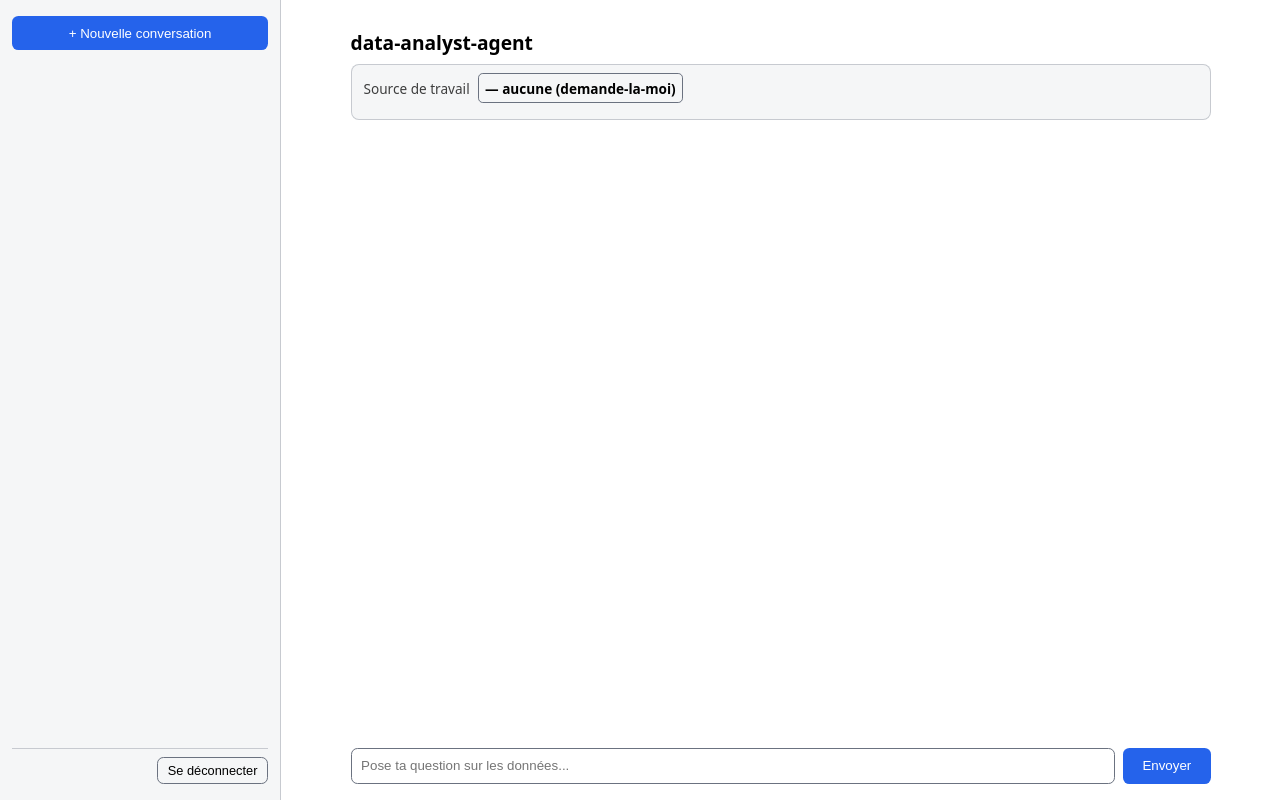
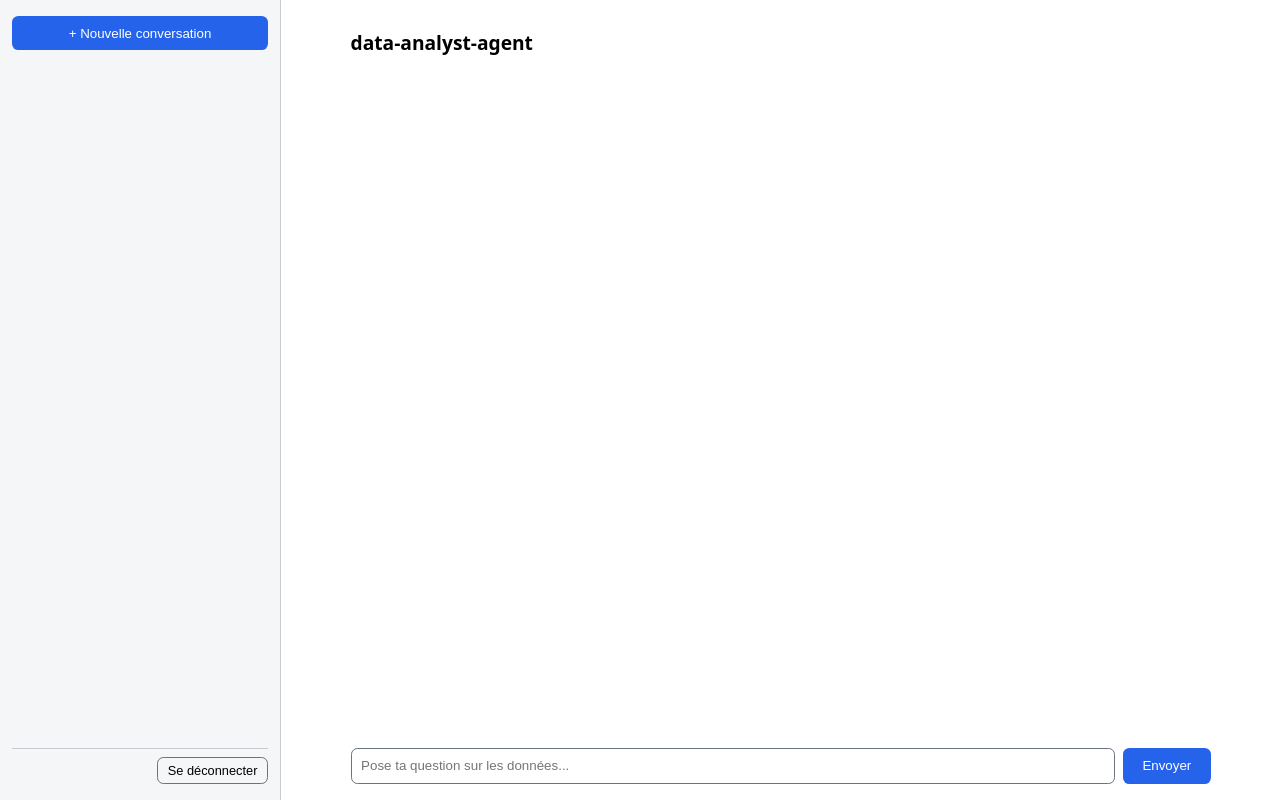
Before and after one commit to floSa/data-analyst-agent, a Python web app: template src/data_analyst_agent/api/templates/chat.html in a window 1280 px wide. Run offline with Jinja, Linux system fonts and the light colour scheme; the template is opened without the code that fills it, so the values that code supplies are empty.

Commit message:
fix(page de chat): plus rien au-dessus du fil, la source se demande à l'agent
Le bandeau « Source de travail » disparaît complètement — menu puis témoin, les
deux posaient à l'écran une question que le dialogue pose mieux. La page ne lit
même plus le catalogue : elle n'a plus rien à en afficher.

On demande « quelles sources as-tu ? », l'agent les annonce ; on nomme celle
qu'on veut, il la lie et l'écrit dans le fil. C'est la conversation qui porte
l'état, et c'est elle qu'on relit.

Le test de navigateur tient désormais l'ABSENCE du bandeau : une absence se
remet toute seule le jour où quelqu'un la trouve pratique.

```diff
--- a/src/data_analyst_agent/api/templates/chat.html
+++ b/src/data_analyst_agent/api/templates/chat.html
@@ -35,16 +35,6 @@
   #colonne { flex: 1; display: flex; flex-direction: column; min-width: 0;
              max-width: 860px; margin: 0 auto; padding: 1rem; }
   h1 { font-size: 1.2rem; margin-bottom: .5rem; }
-  /* l'indicateur de source de travail : permanent, au-dessus du fil */
-  #source-de-travail { display: flex; align-items: baseline; gap: .5rem;
-                       flex-wrap: wrap; padding: .5rem .75rem; margin-bottom: .75rem;
-                       border: 1px solid #6b728055; border-radius: .5rem;
-                       background: #6b728011; font-size: .85rem; }
-  #source-de-travail label { opacity: .75; }
-  #source-liee { font-weight: 600; padding: .3rem .4rem; border-radius: .3rem;
-                     border: 1px solid #6b7280; background: transparent;
-                     color: inherit; font-size: .85rem; max-width: 20rem; }
-  #faits-de-source { flex-basis: 100%; opacity: .7; font-size: .8rem; }
   #journal { flex: 1; overflow-y: auto; display: flex; flex-direction: column;
              gap: .75rem; margin-bottom: 1rem; }
   .message { padding: .6rem .9rem; border-radius: .6rem; white-space: pre-wrap;
@@ -88,18 +78,12 @@
 </nav>
 <main id="colonne">
   <h1>data-analyst-agent</h1>
-  <!-- La source de travail : un TÉMOIN, pas une commande. On la choisit en
-       PARLANT — « quelles sources as-tu ? », « travaille sur exploitation » —
-       et ce bandeau ne fait que dire laquelle le fil porte. Un menu était monté
-       ici ; il proposait à l'ouverture un choix que personne n'avait demandé, et
-       il laissait croire qu'il fallait le faire avant de parler. C'est l'inverse
-       du produit : l'agent annonce ses sources et lie celle qu'on lui nomme.
-       L'API `PUT /conversations/<id>/source` reste, elle sert au verrou. -->
-  <div id="source-de-travail">
-    <label>Source de travail</label>
-    <span id="source-liee"></span>
-    <span id="faits-de-source"></span>
-  </div>
+  <!-- Rien au-dessus du fil. La source de travail ne s'affiche pas et ne se
+       clique pas : on la DEMANDE — « quelles sources as-tu ? » — et on la lie en
+       la nommant. L'agent l'annonce dans le fil (« Entendu : on travaille sur
+       telemetrie … »), et c'est la conversation qui en garde la trace. Un menu
+       puis un témoin ont été montés ici ; les deux posaient à l'écran une
+       question que le dialogue pose mieux. -->
   <div id="journal"></div>
   <form id="formulaire">
     <input type="text" id="message" autocomplete="off"
@@ -141,17 +125,11 @@ const formulaire = document.getElementById("formulaire");
 const champ = document.getElementById("message");
 const bouton = document.getElementById("envoyer");
 const fils = document.getElementById("fils");
-const sourceLiee = document.getElementById("source-liee");
-const faitsDeSource = document.getElementById("faits-de-source");
 // null = conversation neuve : le serveur lui attribuera un id au 1er message.
 let conversationId = null;
-// Le catalogue, tel que /sources le rend : nom, type, description, et les faits
-// LUS dans chaque source (tables, lignes, période). Chargé une fois.
-let sources = [];
 
 // Ce que dit l'indicateur quand rien n'est choisi. Ce n'est pas un manque :
 // c'est l'état normal d'un fil neuf, et il annonce ce que l'agent fera.
-const AUCUNE_SOURCE = "— aucune (demande-la-moi)";
 
 function bulle(classe) {
   const div = document.createElement("div");
@@ -242,22 +220,6 @@ function enHtml(texte) {
 
 function defiler() { journal.scrollTop = journal.scrollHeight; }
 
-// --- l'indicateur de source de travail --------------------------------------
-
-async function chargerLesSources() {
-  const reponse = await appel("/sources");
-  sources = await reponse.json();
-}
-
-// Affiche l'état SANS le renvoyer au serveur : appelée après chaque réponse et
-// à l'ouverture d'un fil, c'est-à-dire à chaque fois que la source a pu changer
-// du fait de l'agent (bascule annoncée) et non de ce menu.
-function afficherLaSource(nom) {
-  const source = sources.find(s => s.name === nom);
-  sourceLiee.dataset.nom = nom || "";
-  sourceLiee.textContent = nom || AUCUNE_SOURCE;
-  faitsDeSource.textContent = source ? (source.faits || source.description) : "";
-}
 
 async function rafraichirFils() {
   const reponse = await appel("/conversations");
@@ -314,7 +276,6 @@ async function ouvrir(id) {
   if (!reponse.ok) { rafraichirFils(); return; }
   const conversation = await reponse.json();
   conversationId = conversation.id;
-  afficherLaSource(conversation.source_de_travail);
   journal.textContent = "";
   for (const message of conversation.messages) {
     if (message.role === "user") bulle("utilisateur").textContent = message.content;
@@ -327,7 +288,6 @@ async function ouvrir(id) {
 
 function nouvelleConversation() {
   conversationId = null;
-  afficherLaSource("");
   journal.textContent = "";
   rafraichirFils();
   champ.focus();
@@ -363,7 +323,6 @@ formulaire.addEventListener("submit", async (event) => {
     // L'agent lie une source au premier tour qui en demande une, et bascule
     // quand le message en nomme une autre : l'indicateur doit le montrer sans
     // qu'on ait à rouvrir le fil.
-    afficherLaSource(corps.source_de_travail);
     rendreReponse(attente, corps.answer, corps.artifacts, corps.error);
     // 1er message : le fil vient d'être créé et titré côté serveur.
     if (nouveau) rafraichirFils();
@@ -378,13 +337,10 @@ formulaire.addEventListener("submit", async (event) => {
   }
 });
 
-// Le catalogue d'abord, la barre latérale ensuite — mais un catalogue
-// illisible ne doit pas emporter la page avec lui : sans ce `catch`, une source
-// injoignable au démarrage laisserait un chat sans aucune conversation listée.
-// Le témoin dit « aucune » dès l'ouverture, avant même qu'un fil soit choisi :
-// un bandeau vide se lirait comme un chargement qui n'en finit pas.
-afficherLaSource("");
-chargerLesSources().catch(() => {}).finally(() => { afficherLaSource(sourceLiee.dataset.nom || ""); rafraichirFils(); });
+// La page ne lit plus le catalogue : elle n'a plus rien à en afficher. Seule la
+// barre latérale se remplit au démarrage — les sources, c'est l'agent qui les
+// annonce, dans le fil, quand on les lui demande.
+rafraichirFils();
 </script>
 </body>
 </html>
```
Also changed, not shown: tests/e2e/test_page_chat.py (+21 -19 lines).
